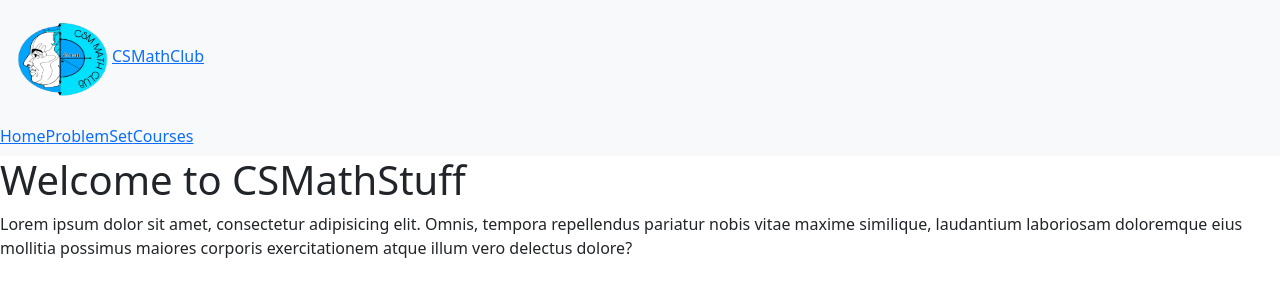
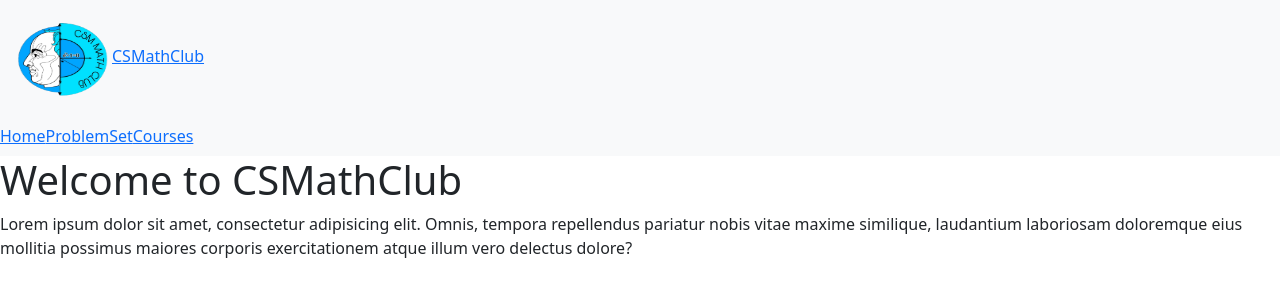
Before and after one commit to RCod33/csmmathclub, a React (Vite) app: page /home in a window 1280 px wide. Shown: the top 300 px of the page. Built offline with nearby package versions, Linux system fonts and the light colour scheme.

Commit message:
Update file structure and improve icon usage; rename components and fix minor typos

```diff
--- a/index.html
+++ b/index.html
@@ -2,6 +2,7 @@
 <html lang="en">
 
 <head>
+    <link rel="icon" href="public/CSM_MATH_CLUB_LOGO.PNG" type="image/x-icon">
     <meta charset="UTF-8">
     <meta name="viewport" content="width=device-width, initial-scale=1.0">
     <title>CSMathStuff</title>
--- a/src/Componetns/Home/Home.jsx
+++ b/src/pages/Home/Home.jsx
@@ -3,7 +3,7 @@ import React from "react";
 function Home() {
   return (
     <div>
-      <h1>Welcome to CSMathStuff</h1>
+      <h1>Welcome to CSMathClub</h1>
       <p>
         Lorem ipsum dolor sit amet, consectetur adipisicing elit. Omnis, tempora
         repellendus pariatur nobis vitae maxime similique, laudantium laboriosam
--- a/src/Componetns/ProblemSet/ProblemSet.jsx
+++ b/src/pages/ProblemSet/ProblemSet.jsx
@@ -11,7 +11,7 @@ function ProblemSet() {
             <ul>
               <li>{currentProblem.id}</li>
               <li>
-                <Link to="/Problem" state={{ currntProblem: currentProblem }}>
+                <Link to="/Problem" state={{ currentProblem: currentProblem }}>
                   {currentProblem.title}
                 </Link>
               </li>
```
Also changed, not shown: src/Componetns/App/App.jsx (+5 -5 lines), src/pages/Courses/Courses.jsx (renamed from src/Componetns/Courses/Courses.jsx), src/pages/Problems/Problem.jsx (renamed from src/Componetns/Problems/Problem.jsx).
